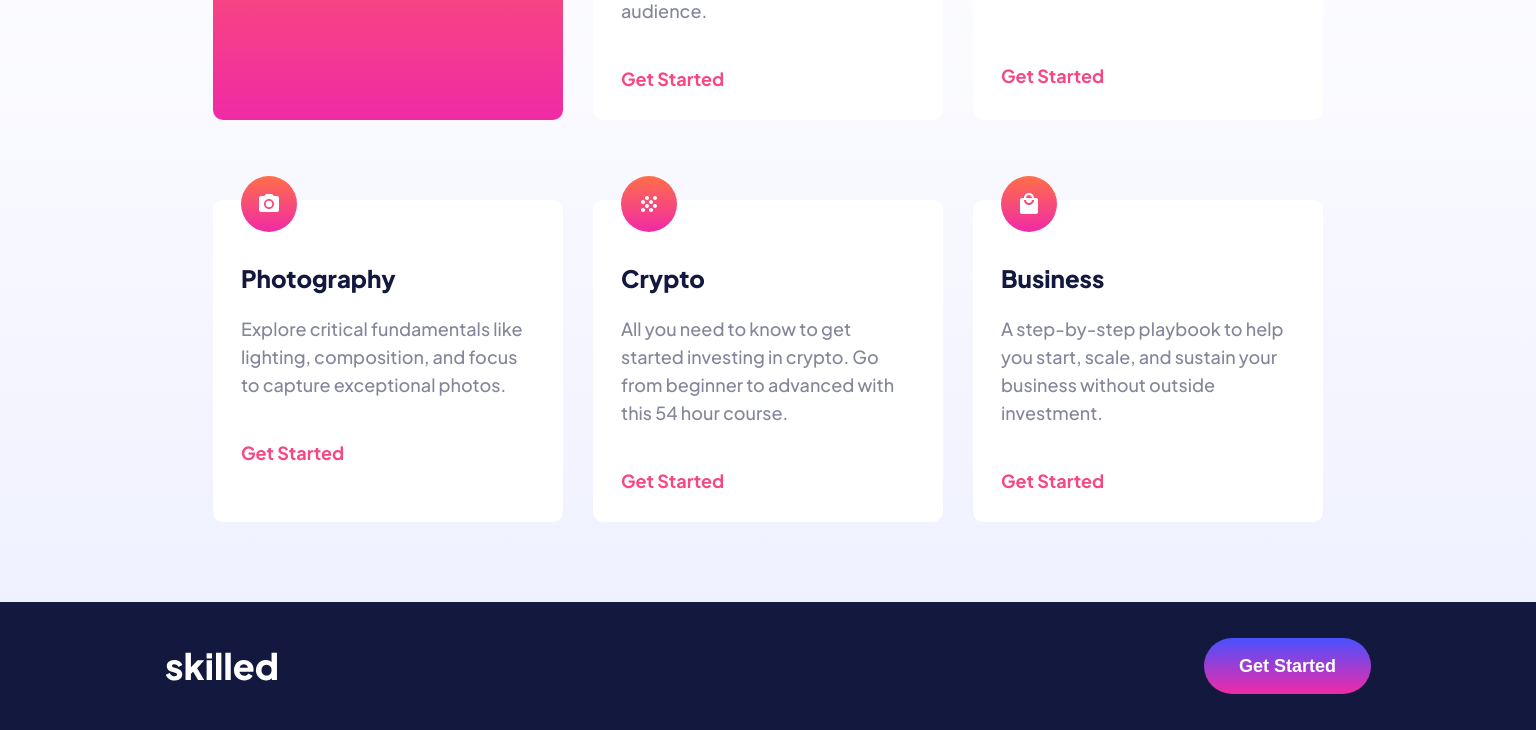
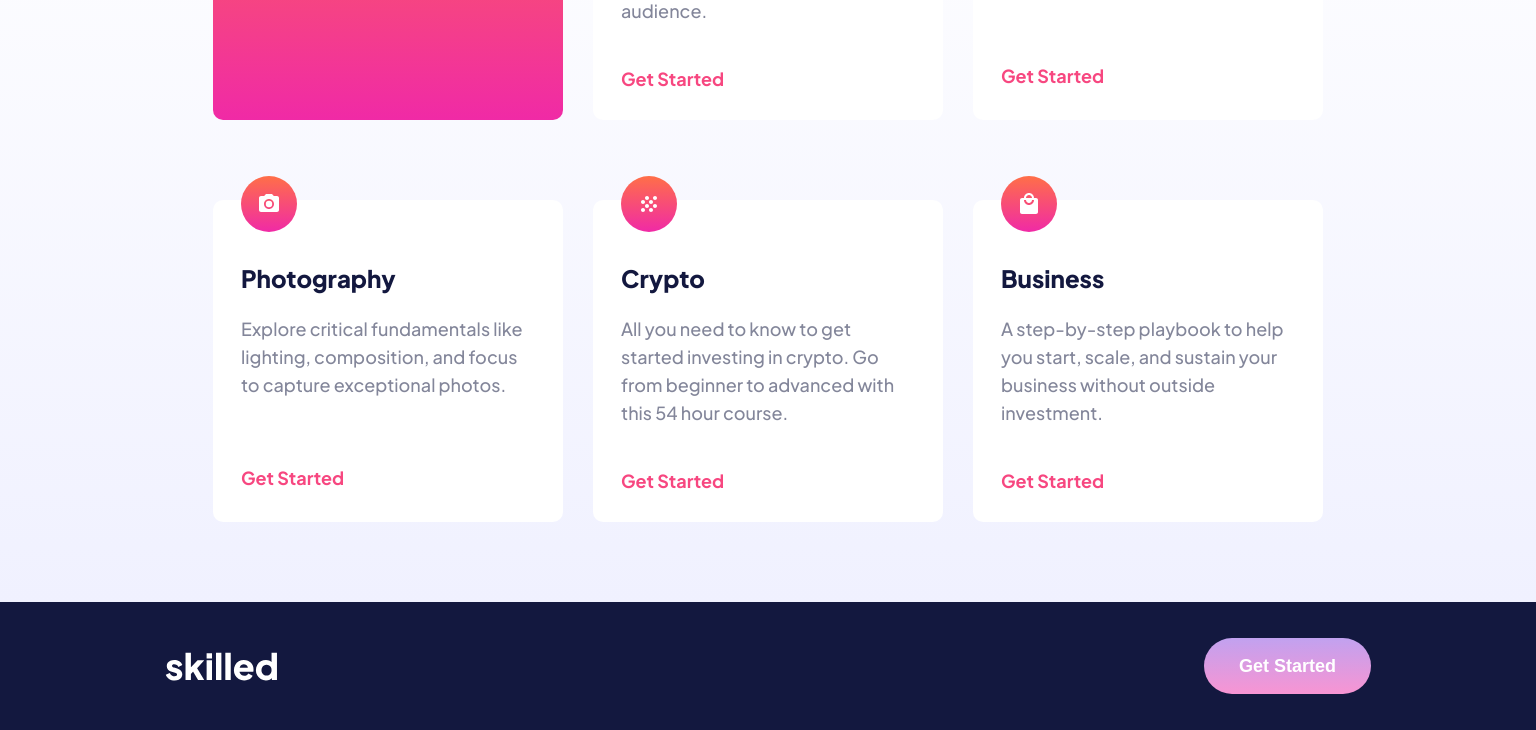
Before and after one commit to apcopaco/skilled-elearning-landing-page, a plain HTML site: page index.html in a window 1536 px wide. In both pictures the pointer is over the button 1287 px from the left and 1680 px from the top of the page. Shown: the part 1014-1744 px from the top of the page. Drawn offline with Linux system fonts and the light colour scheme.

Commit message:
add hover on buttons

```diff
--- a/index.html
+++ b/index.html
@@ -86,7 +86,7 @@
             Explore critical fundamentals like lighting, composition, and focus
             to capture exceptional photos.
           </p>
-          <h6 >Get Started</h6>
+          <h6 class="line3_text">Get Started</h6>
         </div>
         <div class="course">
           <img
--- a/style.css
+++ b/style.css
@@ -335,5 +335,15 @@ h6 {
 
     }
 
+    .footer_button:hover {
+        cursor: pointer;
+        background: linear-gradient(0deg, rgba(255, 255, 255, 0.5), rgba(255, 255, 255, 0.5)),
+        linear-gradient(180deg, #4851FF -54.32%, #F02AA6 100%);
+    }
+    .button_1:hover {
+        cursor: pointer;
+        background: #666CA3;
+    }
+
 
 }
```
